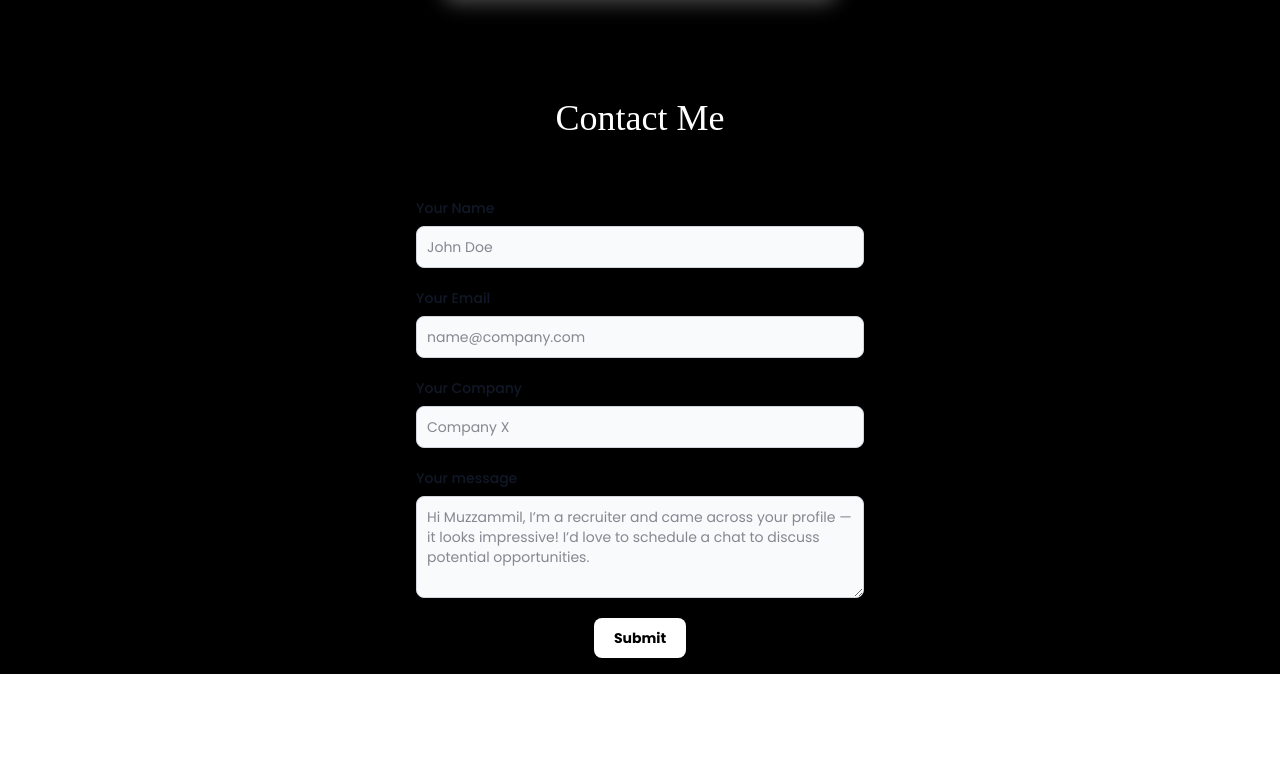
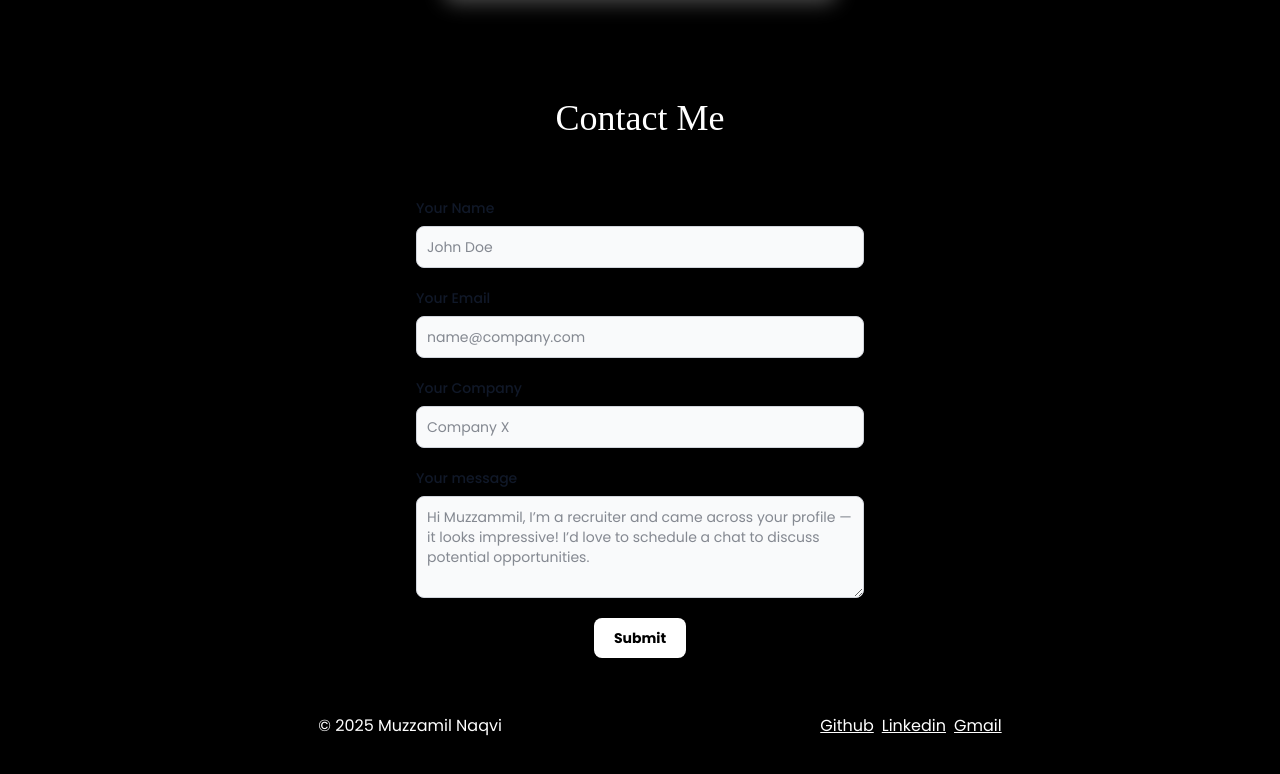
Before and after one commit to MuzzammilN/PortfolioSite, a React (Vite) app: page / in a window 1280 px wide. Shown: the part 4084-4858 px from the top of the page. Before the commit the page ends 4758 px from the top, so only its background shows below. Built offline with nearby package versions, Linux system fonts and the light colour scheme; a web font is replaced by a local one.

Commit message:
made a few changes added a footer, need to implement the contact page

```diff
--- /dev/null
+++ b/src/Footer.jsx
@@ -0,0 +1,20 @@
+import React from 'react'
+
+const Footer = () => {
+  return (
+    <div className='bg-black text-white font-Poppins flex flex-row lg:justify-evenly justify-around items-center w-screen'>
+        <div className='lg:m-10 m-6'>
+            <p>© 2025 Muzzamil Naqvi</p>
+        </div>
+
+
+        <div className='flex flex-row space-x-2'>
+            <a className='underline' href='https://github.com/MuzzammilN'>Github</a>
+            <a className='underline' href="https://linkedin.com/in/naqvimuzzammil">Linkedin</a>
+            <a className='underline' href="mailto:naqvimuzzammil@gmail.com">Gmail</a>
+        </div>
+    </div>
+  )
+}
+
+export default Footer
--- a/src/main.jsx
+++ b/src/main.jsx
@@ -5,6 +5,7 @@ import App from './App.jsx'
 import Experience from './Experience.jsx'
 import Achievements from './Achievements.jsx'
 import Contact from './Contact.jsx'
+import Footer from './Footer.jsx'
 
 createRoot(document.getElementById('root')).render(
   <StrictMode>
@@ -12,5 +13,6 @@ createRoot(document.getElementById('root')).render(
     <Experience></Experience>
     <Achievements></Achievements>
     <Contact></Contact>
-  </StrictMode>,
+    <Footer></Footer>
+  </StrictMode>
 )
```
